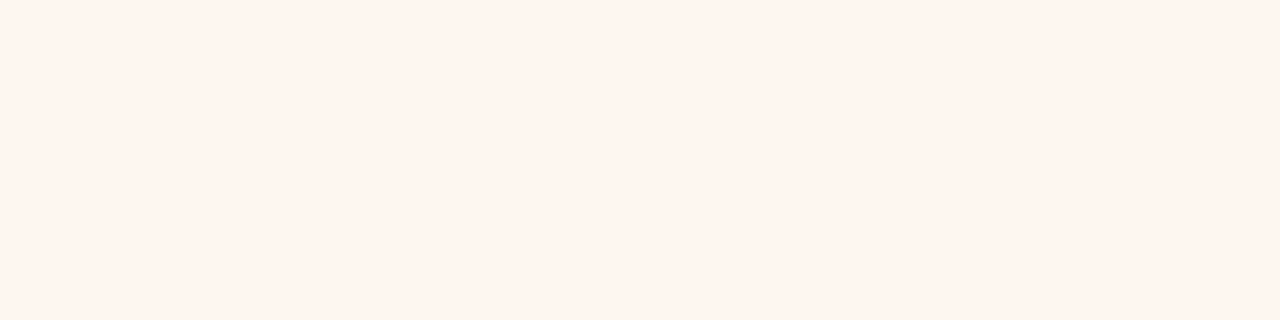
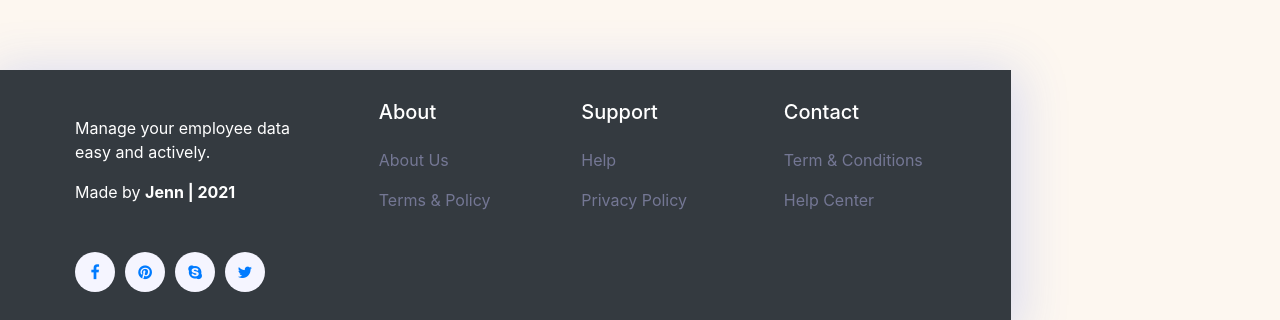
Before and after one commit to Jenn-y/employee-management-front, an Angular app: page / in a window 1280 px wide. Shown: the part 480-800 px from the top of the page. Built offline with nearby package versions, Linux system fonts and the light colour scheme; no server answers.

Commit message:
changed footer positioning

```diff
--- a/src/app/components/employee/employee.component.html
+++ b/src/app/components/employee/employee.component.html
@@ -99,3 +99,7 @@
         <p>No Employees were found.</p>
     </div>
 </div>
+
+<div>
+   <app-footer></app-footer>
+</div>
--- a/src/app/components/footer/footer.component.css
+++ b/src/app/components/footer/footer.component.css
@@ -6,8 +6,8 @@ body{
   margin-top: 80px;
   background-color: #343a40;
   color: white;
-  position: relative;
-  bottom: 0;
+  position:fixed;
+  bottom: 0px;
   height: 250px;
   z-index: 1;
   overflow: hidden;
--- a/src/index.html
+++ b/src/index.html
@@ -8,7 +8,6 @@
 </head>
 <body>
   <app-root></app-root>
-  <app-footer></app-footer>
 
   <script src="https://code.jquery.com/jquery-3.3.1.slim.min.js"></script>
   <script src="https://cdnjs.cloudflare.com/ajax/libs/popper.js/1.14.6/umd/popper.min.js"></script>
```
